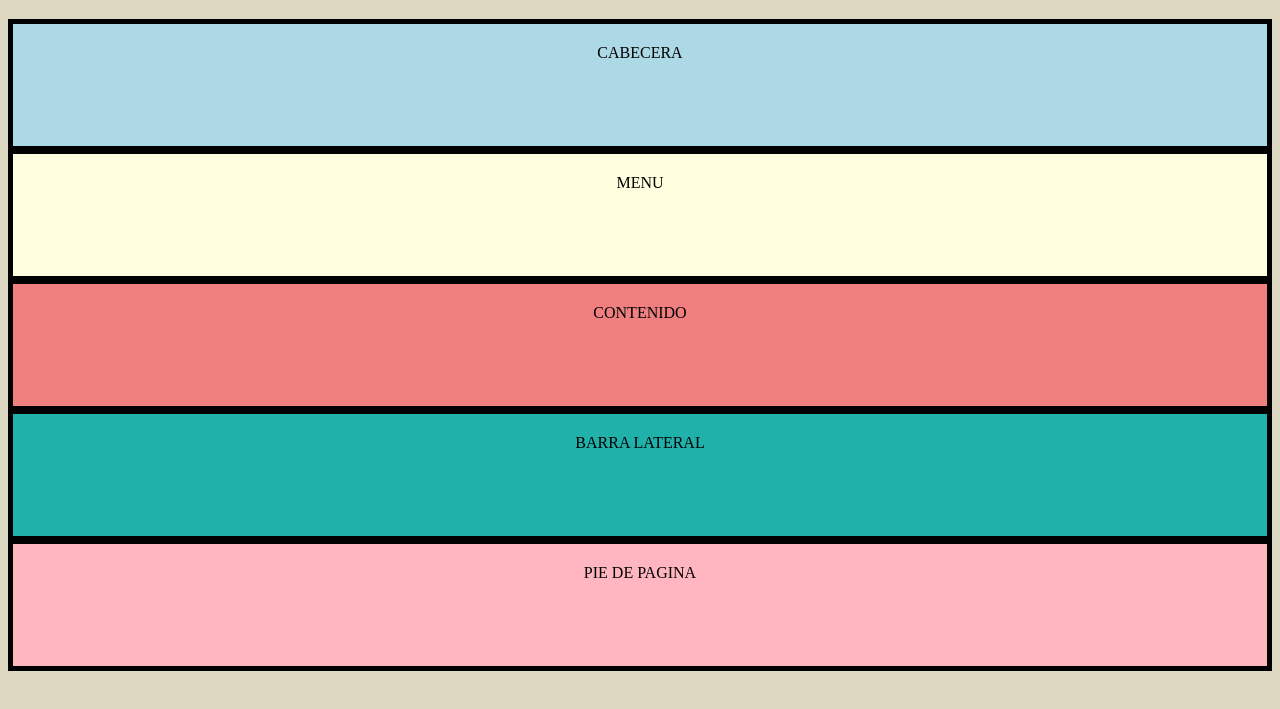
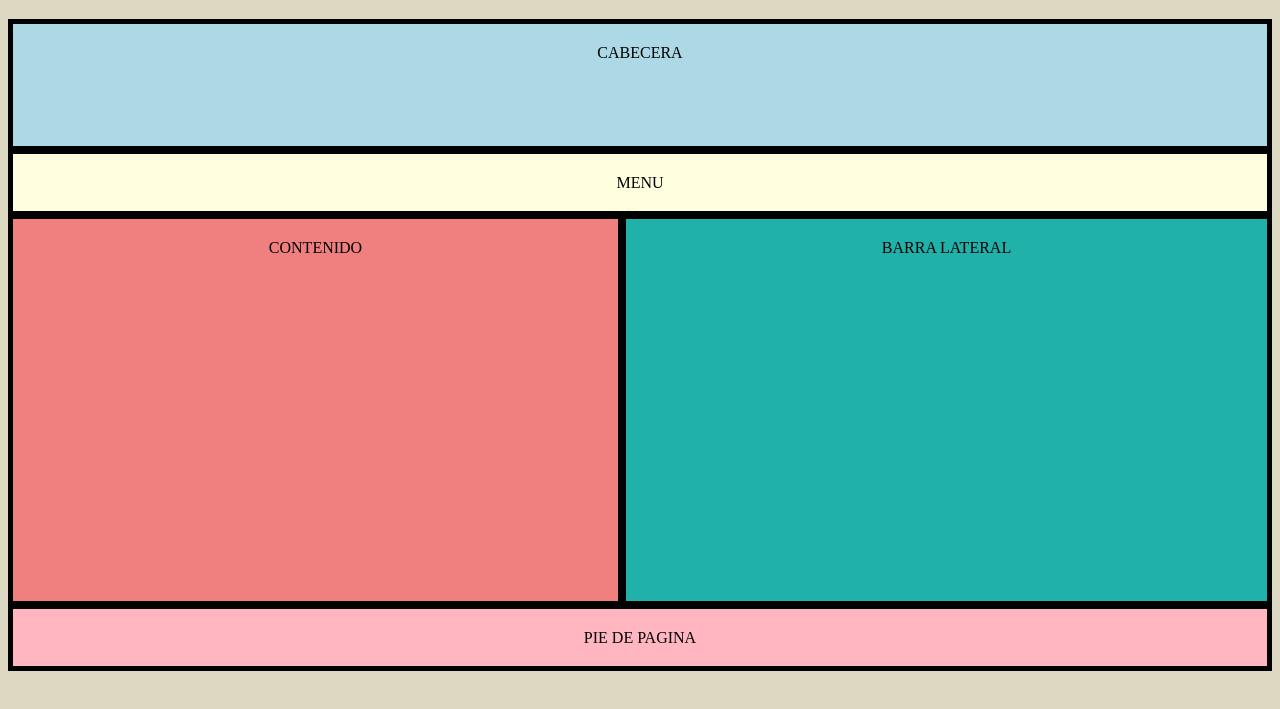
Before and after one commit to Katteryn-Villanueva/gridcss, a plain HTML site: page index.html in a window 1280 px wide. Shown: the part 61-770 px from the top of the page. Drawn offline with Linux system fonts and the light colour scheme.

Commit message:
conociendo a grid-template-areas y grid-area

```diff
--- a/styles.css
+++ b/styles.css
@@ -6,8 +6,12 @@ body{
 .grid-layout{
     height: 650px;
     display: grid;
-    /* grid-template-columns: 80% auto;
-    grid-template-rows: 20% 10% 60% auto; */
+    grid-template-areas:  'cabecera cabecera'
+                        'menu menu'
+                        'contenido lateral'
+                        'footer footer';
+    /* grid-template-columns: 80% auto; */
+    grid-template-rows: 20% 10% auto 10%;
     /* justify-content: stretch;  */
     background-color: lightgreen;
     border: 1px solid black;
@@ -25,25 +29,28 @@ body{
 .c1{
     /* grid-row: 1 / span 2;     */
     /* grid-column: 1 / span 2; */
+    grid-area: cabecera;
     background-color: lightblue;
 }
 
 .c2{
     /* grid-column: 1 / span 2; */
+    grid-area: menu;
     background-color: lightyellow;
 }
 
 .c3{
-
+    grid-area: contenido;
     background-color: lightcoral;
 }
 
 .c4{
-
+    grid-area: lateral;
     background-color: lightseagreen;
 }
 
 .c5{
     /* grid-column: 1 / span 2; */
+    grid-area: footer;
     background-color: lightpink;
 }
```
